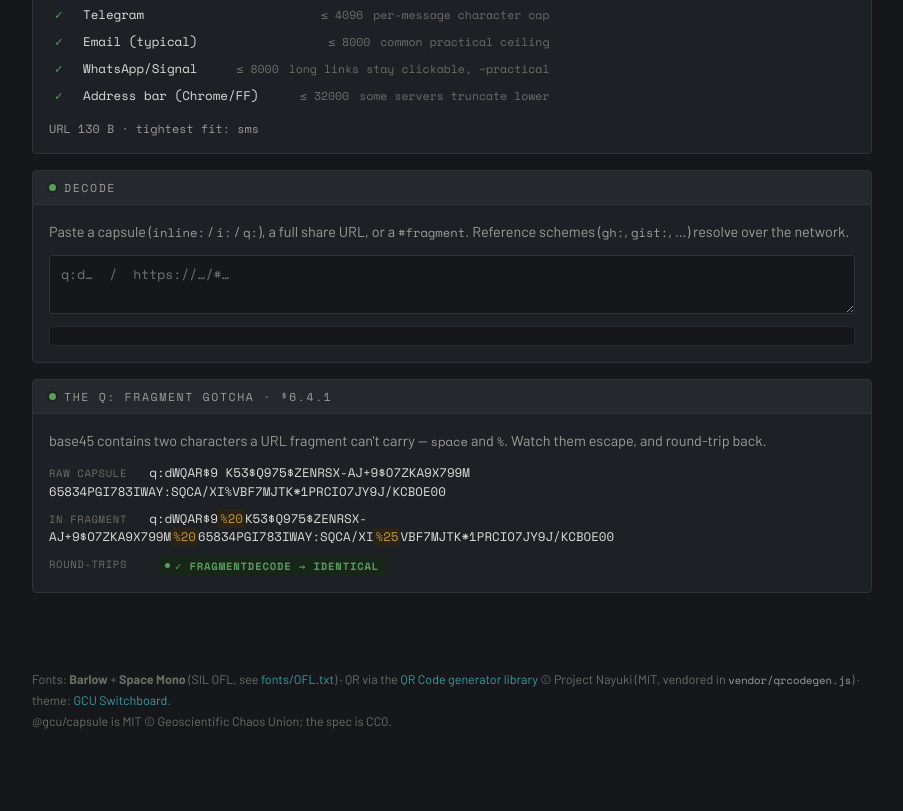
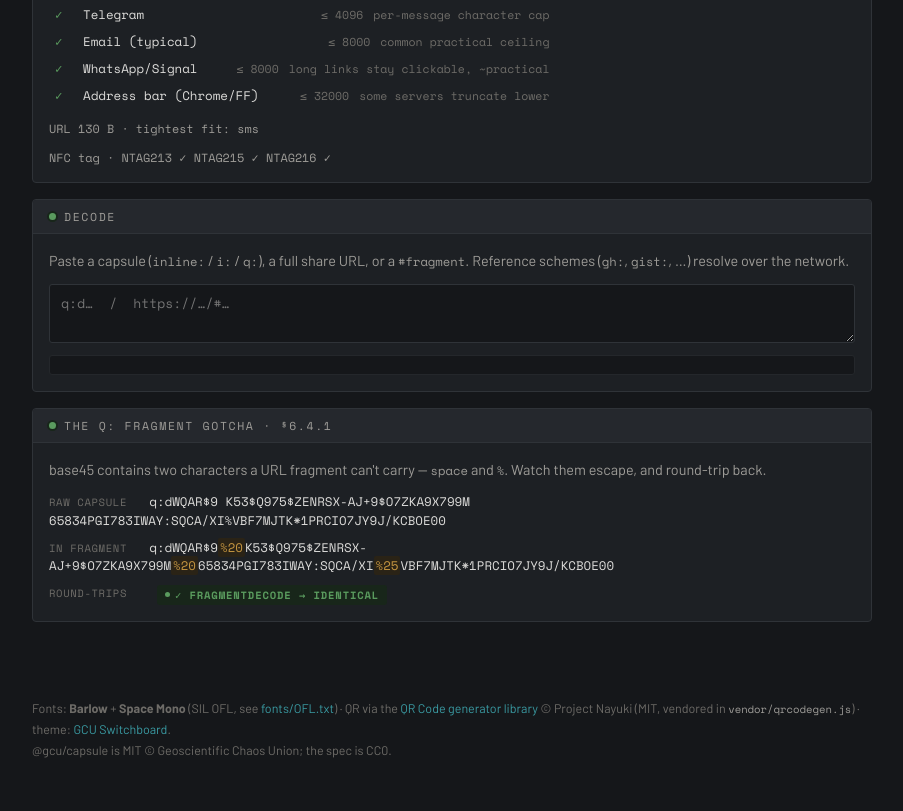
Before and after one commit to gentropic/capsule, a website: page index.html in a window 1280 px wide. Shown: the part 940-1751 px from the top of the page, without its empty margins (188-1091 px from the left). Before the commit the page ends 1722 px from the top, so only its background shows below. Drawn offline with Linux system fonts and the light colour scheme.

Commit message:
feat(playground): NFC tag fit readout next to the QR
A small "NFC tag · NTAG213 ✓/✗ NTAG215 … NTAG216 …" line under the channel-fit
readout, computed from the share URL's byte length (NFC writes the same URL as an
NDEF URI record). Kept as a physical-carrier readout beside the QR/print ones, NOT
folded into the package's CHANNELS (NFC capacities are reference data like the
thermal-printer DPI — playground/doc, not the transport API). Matches CAPSULES §6.

Co-Authored-By: Claude Opus 4.8 (1M context) <noreply@anthropic.com>

```diff
--- a/index.html
+++ b/index.html
@@ -174,6 +174,7 @@ Pingado | 7
           <div class="out" id="share-url"></div>
           <div class="fits" id="fits"></div>
           <div class="readout" id="readout"></div>
+          <div class="readout" id="nfc" title="The same share URL written to an NFC tag as an NDEF URI record"></div>
         </div>
         <div class="qr-box">
           <canvas id="qr" width="160" height="160"></canvas>
@@ -258,6 +259,10 @@ async function renderEncode() {
       <span class="note">${esc(f.note)}</span>
     </div>`).join('');
   $('readout').textContent = `URL ${m.urlBytes} B · tightest fit: ${m.tightestFit ?? 'none — publish & reference'}`;
+
+  // NFC: the same URL written to a tag as an NDEF URI record (usable bytes ≈ capacity)
+  const NFC = [['NTAG213', 144], ['NTAG215', 504], ['NTAG216', 888]];
+  $('nfc').textContent = 'NFC tag · ' + NFC.map(([n, c]) => `${n} ${m.urlBytes <= c ? '✓' : '✗'}`).join('  ');
 
   renderQR(url);
   renderFragment(q);
```
